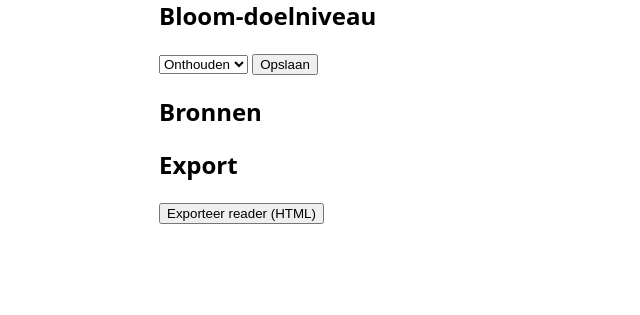
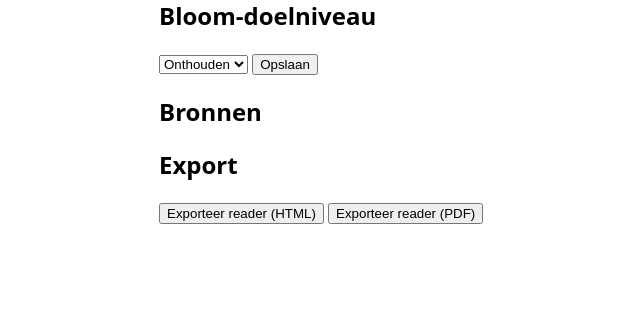
Before and after one commit to hanbedrijfskunde/ai-reader-writer, a FastAPI app: page / in a window 1280 px wide. Shown: the part 485-800 px from the top of the page, without its empty margins (81-721 px from the left). Run offline with FastAPI, Linux system fonts and the light colour scheme; data that the repository does not hold is empty; some libraries are stand-ins or nearby versions.

Commit message:
feat: questions in HTML export and reader to PDF route
Co-Authored-By: Claude Opus 4.8 (1M context) <noreply@anthropic.com>

```diff
--- a/app/main.py
+++ b/app/main.py
@@ -13,6 +13,7 @@ from app.ai.client import summarize  # noqa: F401  (monkeypatch-doel in tests)
 from app.ai.questions import generate_questions  # noqa: F401  (monkeypatch-doel in tests)
 from app.models import Source
 from app.render import html as render_html
+from app.render.pdf import html_to_pdf  # noqa: F401  (monkeypatch-doel in tests)
 from app.store import Store
 
 _TEMPLATES = Jinja2Templates(directory=str(Path(__file__).resolve().parent / "templates"))
@@ -175,10 +176,15 @@ def create_app() -> FastAPI:
         store.set_bloom_level(project_id, level)
         return {"status": "ok", "level": level}
 
-    @app.post("/export", response_class=HTMLResponse)
-    def export():
+    def _build_reader_html() -> Path:
         sources = store.list_sources(project_id)
         project = store.get_project(project_id)
+        title = project.reader_title or project.name
+        meta_parts = [p for p in (project.module_code, project.academic_year) if p]
+        subtitle = " · ".join(meta_parts) if meta_parts else None
+        questions_by_source = {
+            s.id: [q.text for q in store.list_questions(s.id)] for s in sources
+        }
 
         def render_pdf_pages(filename: str):
             return pdf.render_pages_to_png(
@@ -186,16 +192,26 @@ def create_app() -> FastAPI:
                 settings.render_dir / Path(filename).stem,
             )
 
-        title = project.reader_title or project.name
-        meta_parts = [p for p in (project.module_code, project.academic_year) if p]
-        subtitle = " · ".join(meta_parts) if meta_parts else None
-
-        out = render_html.render_reader(
+        return render_html.render_reader(
             title, sources, settings.render_dir,
             render_pdf_pages=render_pdf_pages, subtitle=subtitle,
+            questions_by_source=questions_by_source,
         )
+
+    @app.post("/export", response_class=HTMLResponse)
+    def export():
+        out = _build_reader_html()
         return HTMLResponse(
             f'<a href="file://{out}" target="_blank">Reader geexporteerd: {out}</a>'
+        )
+
+    @app.post("/export/pdf", response_class=HTMLResponse)
+    def export_pdf():
+        html_out = _build_reader_html()
+        pdf_out = settings.render_dir / "reader.pdf"
+        html_to_pdf(html_out, pdf_out)
+        return HTMLResponse(
+            f'<a href="file://{pdf_out}" target="_blank">PDF geexporteerd: {pdf_out}</a>'
         )
 
     return app
--- a/app/templates/index.html
+++ b/app/templates/index.html
@@ -56,8 +56,11 @@
   {% include "_source_list.html" %}
 
   <h2>Export</h2>
-  <form hx-post="/export" hx-target="#export-result">
+  <form hx-post="/export" hx-target="#export-result" style="display:inline">
     <button type="submit">Exporteer reader (HTML)</button>
+  </form>
+  <form hx-post="/export/pdf" hx-target="#export-result" style="display:inline">
+    <button type="submit">Exporteer reader (PDF)</button>
   </form>
   <div id="export-result"></div>
 </body>
```
Also changed, not shown: tests/test_routes.py (+33 -0 lines).
